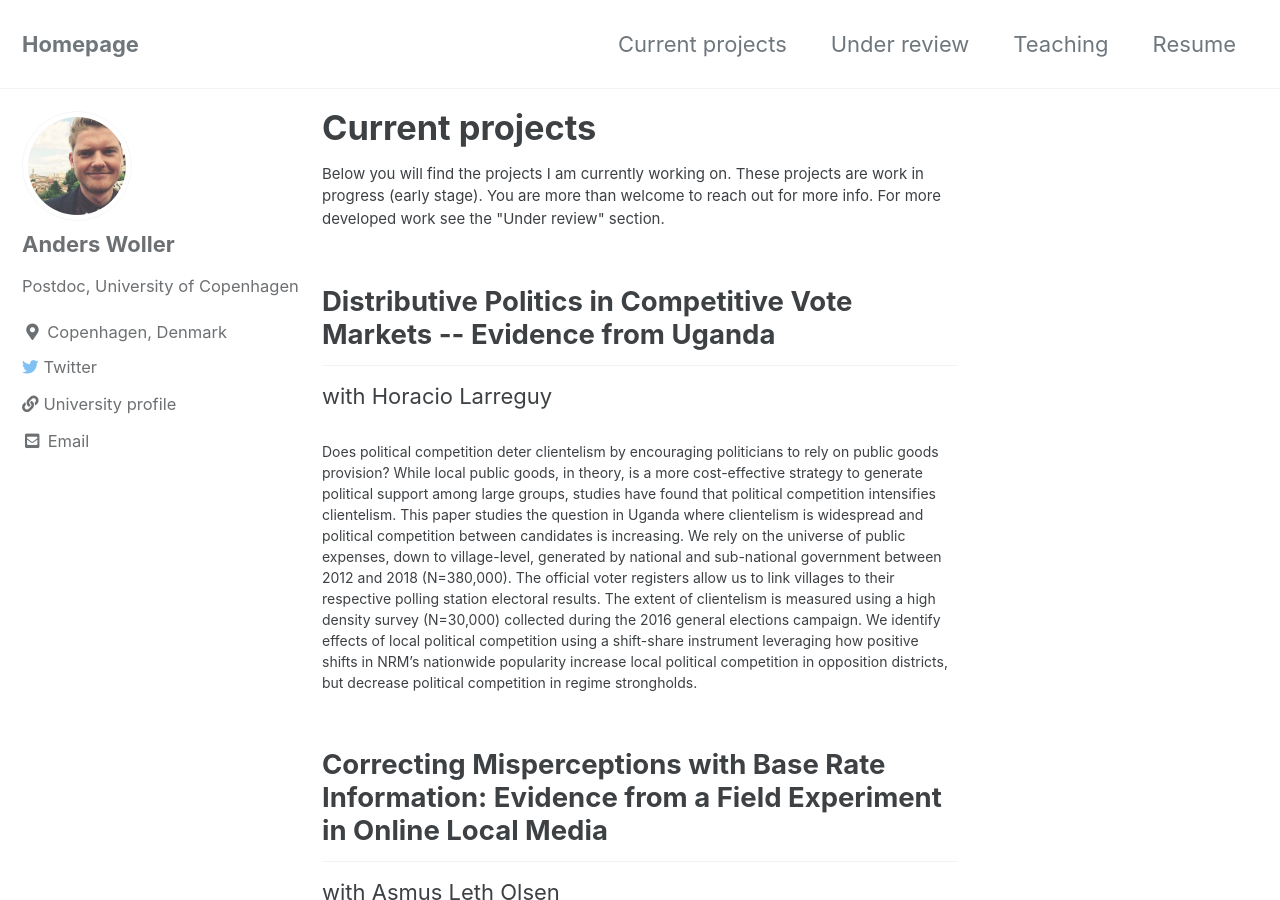
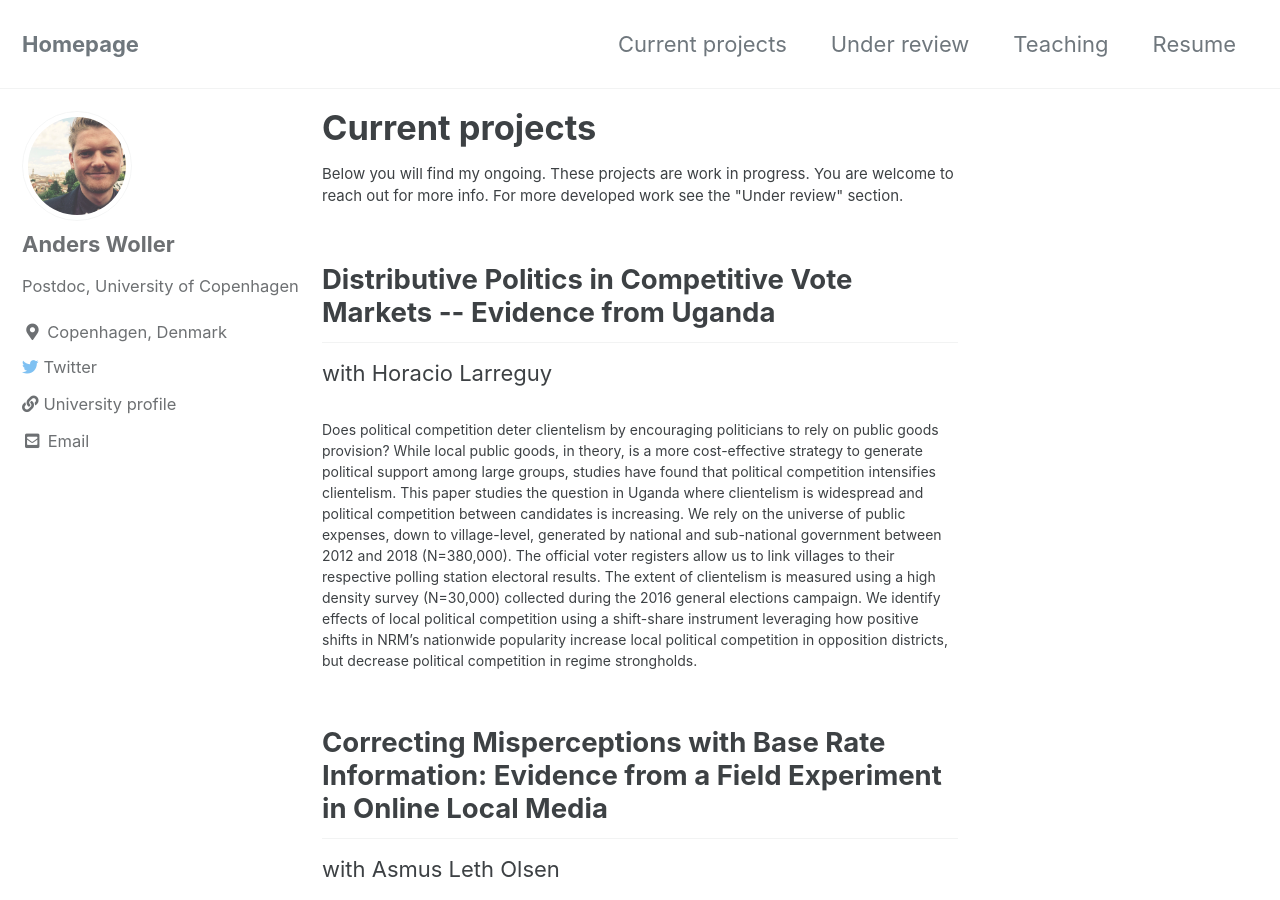
Before and after one commit to AndersWoller/AndersWoller.github.io, a Jekyll site: the page built from _pages/research.md, in a window 1280 px wide and 900 px high. Built offline with Jekyll 4.4.1, drawn with Linux system fonts in a browser that asks for light colours; cached includes are drawn as plain includes.

Commit message:
Update research.md

```diff
--- a/_pages/research.md
+++ b/_pages/research.md
@@ -2,8 +2,7 @@
 title: "Current projects"
 permalink: /Research/
 ---
-<p style="font-size:15px"> Below you will find the projects I am currently working on. These projects are work in progress (early stage). You are more than welcome to reach out for more info. For more developed work see the "Under review" section. </p>
-
+<p style="font-size:15px"> Below you will find my ongoing. These projects are work in progress. You are welcome to reach out for more info. For more developed work see the "Under review" section. </p>
 
 
 <h2> Distributive Politics in Competitive Vote Markets -- Evidence from Uganda </h2>
```
